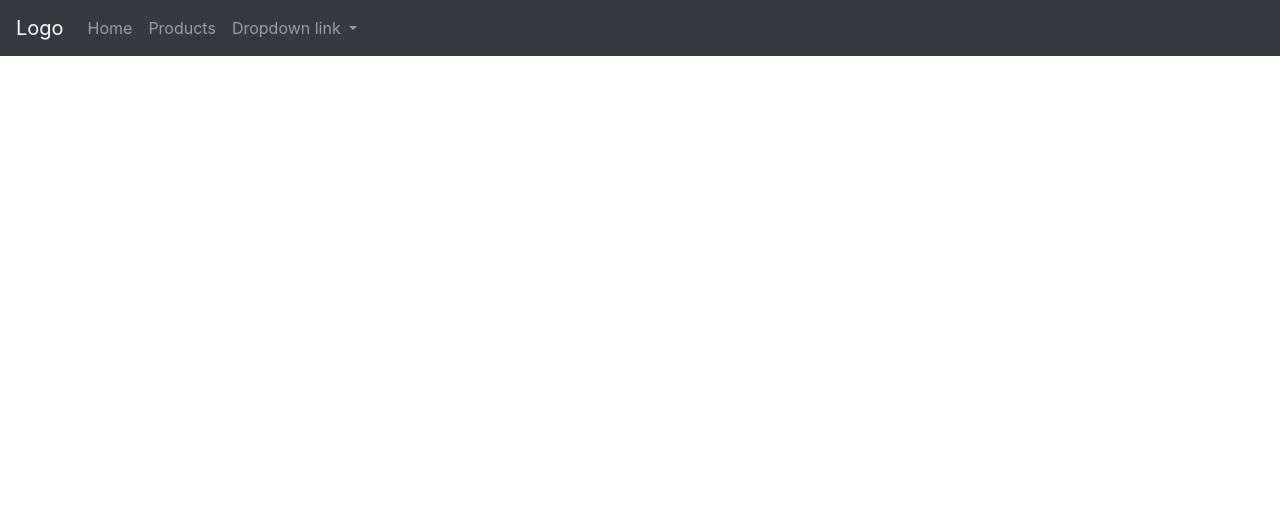
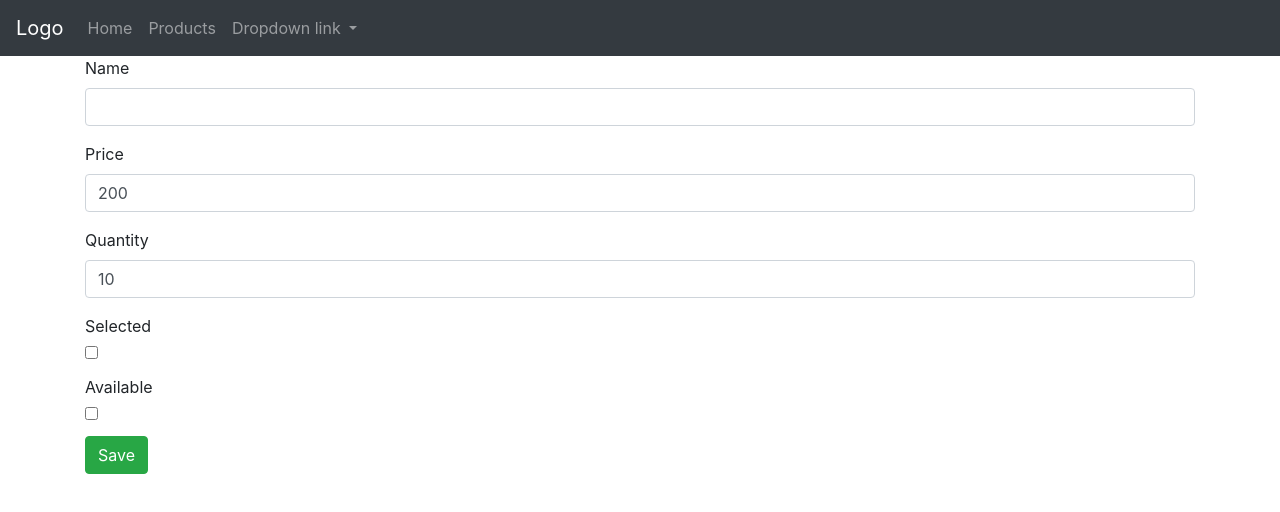
Before and after one commit to GreenTurtl9/web-products-app, an Angular app: page /newProduct in a window 1280 px wide. Before the commit this address led to /. Shown: the top 512 px of the page. Built offline with nearby package versions, Linux system fonts and the light colour scheme.

Commit message:
add new product & validations

```diff
--- a/db.json
+++ b/db.json
@@ -37,8 +37,24 @@
       "name": "Printer",
       "price": 1400,
       "quantity": 30,
-      "selected": false,
+      "selected": true,
       "available": false
+    },
+    {
+      "name": "keyboard",
+      "price": 200,
+      "quantity": 10,
+      "selected": true,
+      "available": true,
+      "id": 7
+    },
+    {
+      "name": "Mic",
+      "price": 200,
+      "quantity": 10,
+      "selected": true,
+      "available": false,
+      "id": 8
     }
   ]
 }
--- a/src/app/app-routing.module.ts
+++ b/src/app/app-routing.module.ts
@@ -1,11 +1,15 @@
 import { NgModule } from '@angular/core';
 import { RouterModule, Routes } from '@angular/router';
 import { HomeComponent } from './components/home/home.component';
+import { NewProductComponent } from './components/new-product/new-product.component';
 import { ProductsComponent } from './components/products/products.component';
 
 const routes: Routes = [
   {
     path: "products", component: ProductsComponent
+  },
+  {
+    path: "newProduct", component: NewProductComponent
   },
   {
     path: "", component: HomeComponent
--- /dev/null
+++ b/src/app/components/new-product/new-product.component.html
@@ -0,0 +1,31 @@
+<div class="container" *ngIf="productFormGroup">
+    <form [formGroup]="productFormGroup">
+        <div class="form-group">
+            <label>Name</label>
+            <input type="text" class="form-control" formControlName="name"
+            [ngClass]="{'is-invalid':submitted && productFormGroup.controls['name'].errors}">
+            <div class="invalid-feedback" *ngIf="submitted && productFormGroup.controls['name'].errors">
+                <div *ngIf="submitted && productFormGroup.controls['name'].errors['required']">
+                    Name is Required
+                </div>
+            </div>
+        </div>
+        <div class="form-group">
+            <label>Price</label>
+            <input class="form-control" formControlName="price">
+        </div>
+        <div class="form-group">
+            <label>Quantity</label>
+            <input type="number" class="form-control" formControlName="quantity">
+        </div>
+        <div class="form-group">
+            <label>Selected</label>
+            <input type="checkbox" class="form-check" formControlName="selected">
+        </div>
+        <div class="form-group">
+            <label>Available</label>
+            <input type="checkbox" class="form-check" formControlName="available">
+        </div>
+        <button class="btn btn-success" (click)="onSaveProduct()">Save</button>
+    </form>
+</div>
--- /dev/null
+++ b/src/app/components/new-product/new-product.component.ts
@@ -0,0 +1,39 @@
+import { CurrencyPipe } from '@angular/common';
+import { Component, OnInit } from '@angular/core';
+import { FormBuilder, FormGroup, Validators } from '@angular/forms';
+import { Router } from '@angular/router';
+import { ProductsService } from 'src/app/services/products.service';
+
+@Component({
+  selector: 'app-new-product',
+  templateUrl: './new-product.component.html',
+  styleUrls: ['./new-product.component.css']
+})
+export class NewProductComponent implements OnInit {
+
+  productFormGroup = this.formBuilder.group({
+    name: ["", Validators.required],
+    price: [200, Validators.required],
+    quantity: [10, Validators.required],
+    selected: [false, Validators.required],
+    available: [false, Validators.required],
+  })
+
+  submitted: boolean = false;
+
+  constructor(private formBuilder: FormBuilder, private productsService: ProductsService,
+    private router: Router) { }
+
+  ngOnInit(): void {
+  }
+
+  onSaveProduct() {
+    this.submitted =true;
+    if(this.productFormGroup.invalid) return;
+    this.productsService.saveProduct(this.productFormGroup.value).subscribe(data => {
+      this.router.navigateByUrl("/products")
+      alert("product saved!");
+    });
+  }
+
+}
--- a/src/app/components/products/products.component.html
+++ b/src/app/components/products/products.component.html
@@ -8,6 +8,9 @@
         </li>
         <li>
             <button class="btn btn-sm btn-outline-info ml-2" (click)="onGetAvailableProducts()">Available</button>
+        </li>
+        <li>
+            <button class="btn btn-sm btn-outline-info ml-2" (click)="onNewProduct()">New Product</button>
         </li>
     </ul>
     <ul class="navbar navbar-nav ml-auto">
@@ -47,7 +50,7 @@
             <tr *ngFor="let p of result.data">
                 <td>{{p.id}}</td>
                 <td>{{p.name}}</td>
-                <td>{{p.price}}</td>
+                <td>{{p.price | currency}}</td>
                 <td>{{p.quantity}}</td>
                 <td>{{p.selected}}</td>
                 <td>{{p.available}}</td>
--- a/src/app/components/products/products.component.ts
+++ b/src/app/components/products/products.component.ts
@@ -1,4 +1,6 @@
+import { CurrencyPipe } from '@angular/common';
 import { Component, OnInit } from '@angular/core';
+import { Router } from '@angular/router';
 import { catchError, filter, map, Observable, of, startWith } from 'rxjs';
 import { Product } from 'src/app/model/product';
 import { ProductsService } from 'src/app/services/products.service';
@@ -13,7 +15,9 @@ export class ProductsComponent implements OnInit {
 
   products$: Observable<AppState<Product[]>> | null = null;
   readonly DataState = DataState;
-  constructor(private productsService: ProductsService) { }
+
+  constructor(private productsService: ProductsService, private router: Router,
+     private currency: CurrencyPipe) { }
 
   ngOnInit(): void {
     this.onGetAllProducts();
@@ -66,4 +70,8 @@ export class ProductsComponent implements OnInit {
     })
   }
 
+  onNewProduct() {
+    this.router.navigateByUrl("/newProduct")
+  }
+
 }
--- a/src/app/services/products.service.ts
+++ b/src/app/services/products.service.ts
@@ -38,4 +38,7 @@ export class ProductsService {
     return this.http.delete<void>(this.host + "/products/" + p.id);
   }
 
+  saveProduct(p: Product): Observable<Product> {
+    return this.http.post<Product>(this.host + "/products/", p);
+  }
 }
```
Also changed, not shown: src/app/app.module.ts (+5 -2 lines), src/app/components/new-product/new-product.component.css (added), 1 other file (tests, documents, lock files or other folders).
